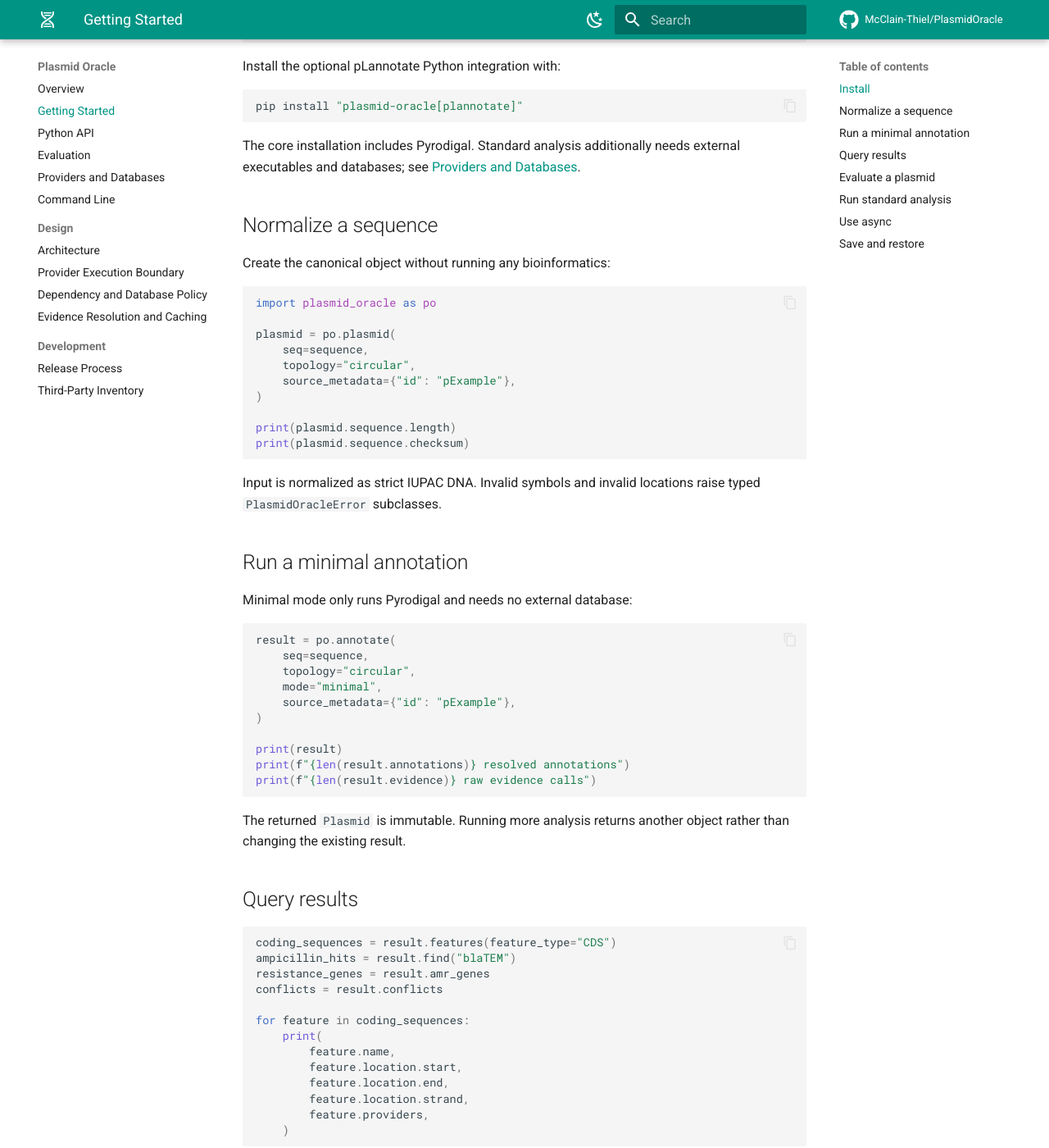
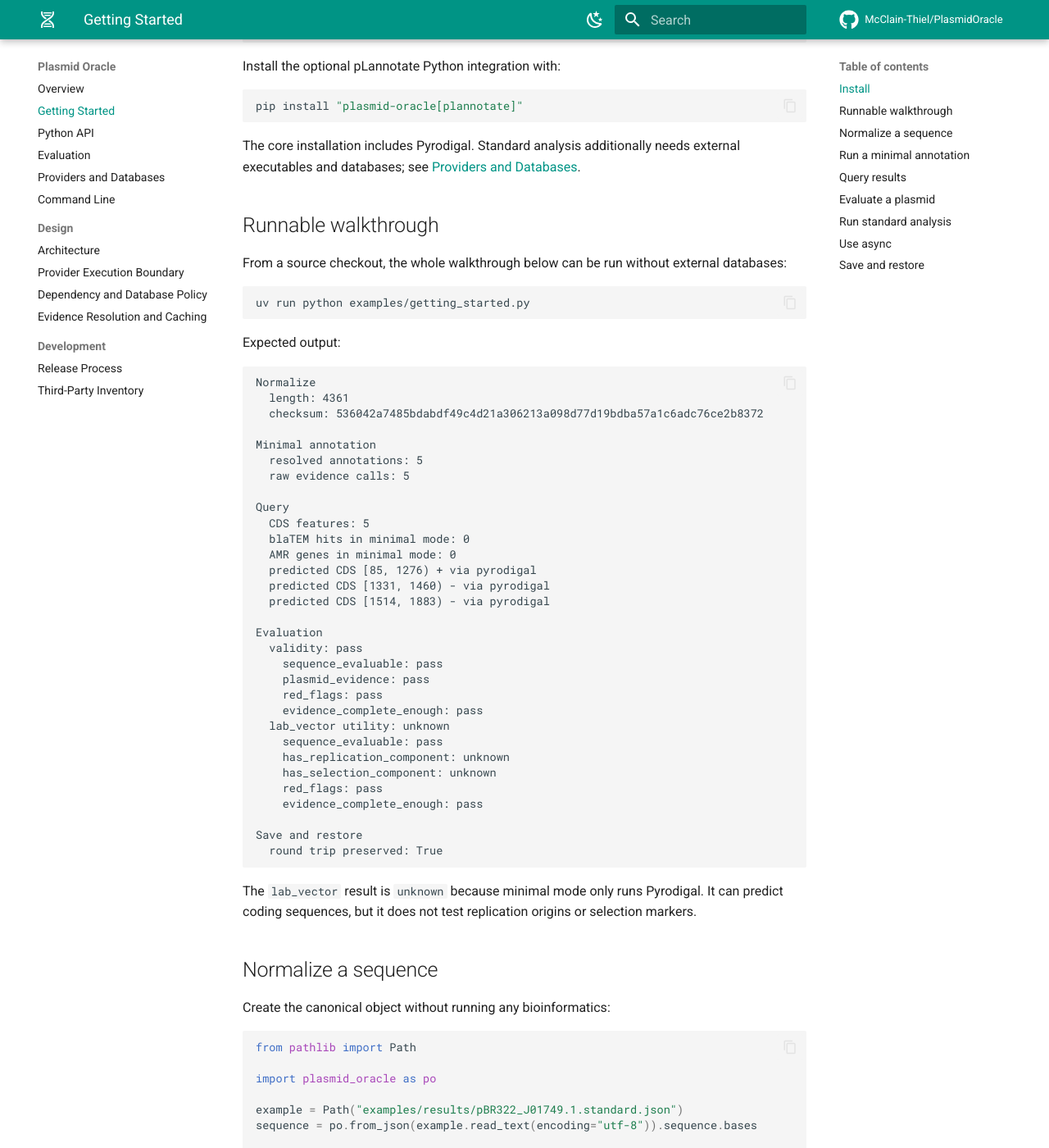
Before and after one commit to McClain-Thiel/PlasmidOracle, an MkDocs documentation site: the page built from docs/getting-started.md, in a window 1280 px wide and 1400 px high, scrolled down 301 px. Shown: the whole window at 82% size. Built offline with MkDocs 1.6.1 and Material for MkDocs 9.7.7, drawn with Linux system fonts in a browser that asks for light colours; comment, search, counter and statistics services are not loaded; some of the changed text lies outside the part shown.

Commit message:
Make getting started walkthrough runnable

````diff
--- a/docs/getting-started.md
+++ b/docs/getting-started.md
@@ -26,21 +26,82 @@
 external executables and databases; see
 [Providers and Databases](providers.md).
 
+## Runnable walkthrough
+
+From a source checkout, the whole walkthrough below can be run without external
+databases:
+
+```bash
+uv run python examples/getting_started.py
+```
+
+Expected output:
+
+```text
+Normalize
+  length: 4361
+  checksum: 536042a7485bdabdf49c4d21a306213a098d77d19bdba57a1c6adc76ce2b8372
+
+Minimal annotation
+  resolved annotations: 5
+  raw evidence calls: 5
+
+Query
+  CDS features: 5
+  blaTEM hits in minimal mode: 0
+  AMR genes in minimal mode: 0
+  predicted CDS [85, 1276) + via pyrodigal
+  predicted CDS [1331, 1460) - via pyrodigal
+  predicted CDS [1514, 1883) - via pyrodigal
+
+Evaluation
+  validity: pass
+    sequence_evaluable: pass
+    plasmid_evidence: pass
+    red_flags: pass
+    evidence_complete_enough: pass
+  lab_vector utility: unknown
+    sequence_evaluable: pass
+    has_replication_component: unknown
+    has_selection_component: unknown
+    red_flags: pass
+    evidence_complete_enough: pass
+
+Save and restore
+  round trip preserved: True
+```
+
+The `lab_vector` result is `unknown` because minimal mode only runs Pyrodigal.
+It can predict coding sequences, but it does not test replication origins or
+selection markers.
+
 ## Normalize a sequence
 
 Create the canonical object without running any bioinformatics:
 
 ```python
+from pathlib import Path
+
 import plasmid_oracle as po
+
+example = Path("examples/results/pBR322_J01749.1.standard.json")
+sequence = po.from_json(example.read_text(encoding="utf-8")).sequence.bases
 
 plasmid = po.plasmid(
     seq=sequence,
     topology="circular",
-    source_metadata={"id": "pExample"},
+    source_metadata={"id": "pBR322"},
 )
 
-print(plasmid.sequence.length)
-print(plasmid.sequence.checksum)
+print(f"length: {plasmid.sequence.length}")
+print(f"checksum: {plasmid.sequence.checksum}")
+```
+
+Output:
+
+```text
+length: 4361
+checksum: 536042a7485bdabdf49c4d21a306213a098d77d19bdba57a1c6adc76ce2b8372
 ```
 
 Input is normalized as strict IUPAC DNA. Invalid symbols and invalid locations
@@ -55,12 +116,18 @@
     seq=sequence,
     topology="circular",
     mode="minimal",
-    source_metadata={"id": "pExample"},
+    source_metadata={"id": "pBR322"},
 )
 
-print(result)
-print(f"{len(result.annotations)} resolved annotations")
-print(f"{len(result.evidence)} raw evidence calls")
+print(f"resolved annotations: {len(result.annotations)}")
+print(f"raw evidence calls: {len(result.evidence)}")
+```
+
+Output:
+
+```text
+resolved annotations: 5
+raw evidence calls: 5
 ```
 
 The returned `Plasmid` is immutable. Running more analysis returns another
@@ -74,15 +141,32 @@
 resistance_genes = result.amr_genes
 conflicts = result.conflicts
 
-for feature in coding_sequences:
+print(f"CDS features: {len(coding_sequences)}")
+print(f"blaTEM hits in minimal mode: {len(ampicillin_hits)}")
+print(f"AMR genes in minimal mode: {len(resistance_genes)}")
+
+for feature in coding_sequences[:3]:
     print(
-        feature.name,
-        feature.location.start,
-        feature.location.end,
-        feature.location.strand,
-        feature.providers,
+        f"{feature.name} "
+        f"[{feature.location.start}, {feature.location.end}) "
+        f"{feature.location.strand.value} via {', '.join(feature.providers)}"
     )
 ```
+
+Output:
+
+```text
+CDS features: 5
+blaTEM hits in minimal mode: 0
+AMR genes in minimal mode: 0
+predicted CDS [85, 1276) + via pyrodigal
+predicted CDS [1331, 1460) - via pyrodigal
+predicted CDS [1514, 1883) - via pyrodigal
+```
+
+Minimal mode is useful for an instant smoke test, but it does not run
+pLannotate, AMRFinderPlus, or MOB-suite. That is why the ampicillin and AMR
+queries return zero here.
 
 For tabular analysis:
 
@@ -97,7 +181,13 @@
 
 ```python
 validity = po.evaluate(result)
-print(validity.status)
+print(f"validity: {validity.status.value}")
+```
+
+Output:
+
+```text
+validity: pass
 ```
 
 Use a preset when you have a use case:
@@ -106,7 +196,17 @@
 lab_vector = po.evaluate(result, preset="lab_vector")
 
 for finding in lab_vector.findings:
-    print(finding.check, finding.status, finding.message)
+    print(f"{finding.check}: {finding.status.value}")
+```
+
+Output:
+
+```text
+sequence_evaluable: pass
+has_replication_component: unknown
+has_selection_component: unknown
+red_flags: pass
+evidence_complete_enough: pass
 ```
 
 When you need stricter evidence thresholds, pass a config:
@@ -177,7 +277,13 @@
 rendered = po.to_json(result)
 
 restored = po.from_json(rendered)
-assert restored == result
+print(restored == result)
+```
+
+Output:
+
+```text
+True
 ```
 
 The JSON schema is versioned. Older supported schemas are migrated on read;
````
Also changed, not shown: 3 other files.
